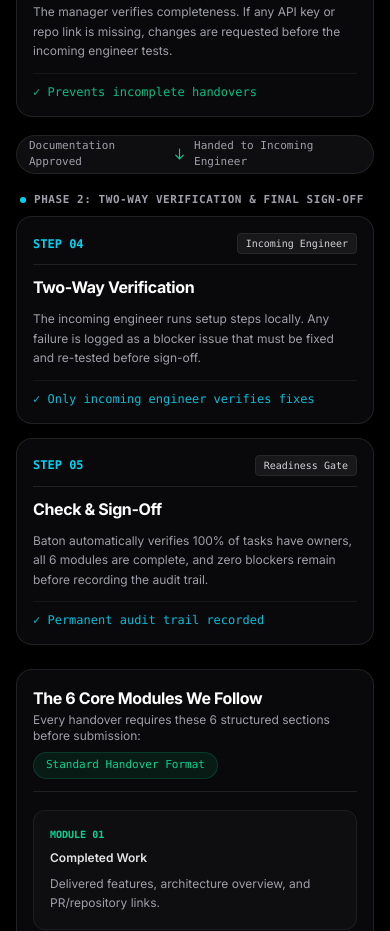
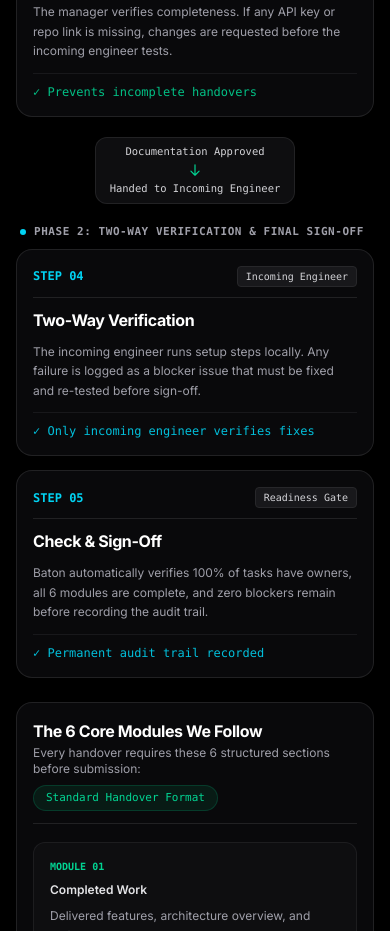
Before and after one commit to amarnath-eng/baton-client, a React (Vite) app: page / in a window 390 px wide. Shown: the part 2740-3671 px from the top of the page. Built offline with nearby package versions, Linux system fonts and the light colour scheme; no server answers.

Commit message:
style(landing): stack workflow transition badge on mobile viewports

```diff
--- a/src/features/landing/InteractiveWorkflowFlow.jsx
+++ b/src/features/landing/InteractiveWorkflowFlow.jsx
@@ -180,10 +180,10 @@ export function InteractiveWorkflowFlow() {
         </div>
 
         {/* Transition Divider */}
-        <div className="flex items-center justify-center py-1">
-          <div className="flex items-center gap-2 px-3 py-0.5 rounded-full border border-zinc-800/80 bg-zinc-900/60 text-[11px] font-mono text-zinc-400">
+        <div className="flex items-center justify-center py-1.5">
+          <div className="flex flex-col sm:flex-row items-center gap-1 sm:gap-2 px-3.5 py-1.5 sm:py-0.5 rounded-xl sm:rounded-full border border-zinc-800/80 bg-zinc-900/60 text-[10.5px] sm:text-[11px] font-mono text-zinc-300 text-center shadow-sm">
             <span>Documentation Approved</span>
-            <svg className="w-3.5 h-3.5 text-emerald-400" fill="none" viewBox="0 0 24 24" stroke="currentColor">
+            <svg className="w-3.5 h-3.5 text-emerald-400 shrink-0" fill="none" viewBox="0 0 24 24" stroke="currentColor">
               <path strokeLinecap="round" strokeLinejoin="round" strokeWidth={2} d="M19 14l-7 7m0 0l-7-7m7 7V3" />
             </svg>
             <span>Handed to Incoming Engineer</span>
```
